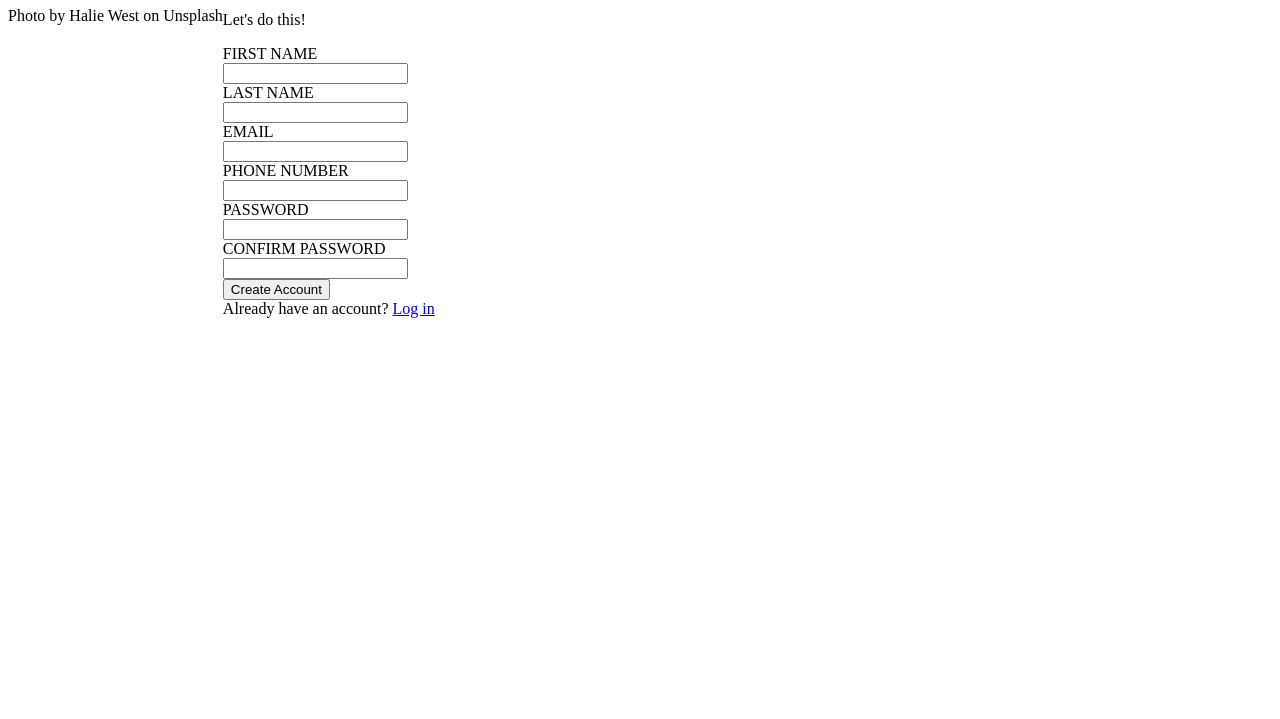
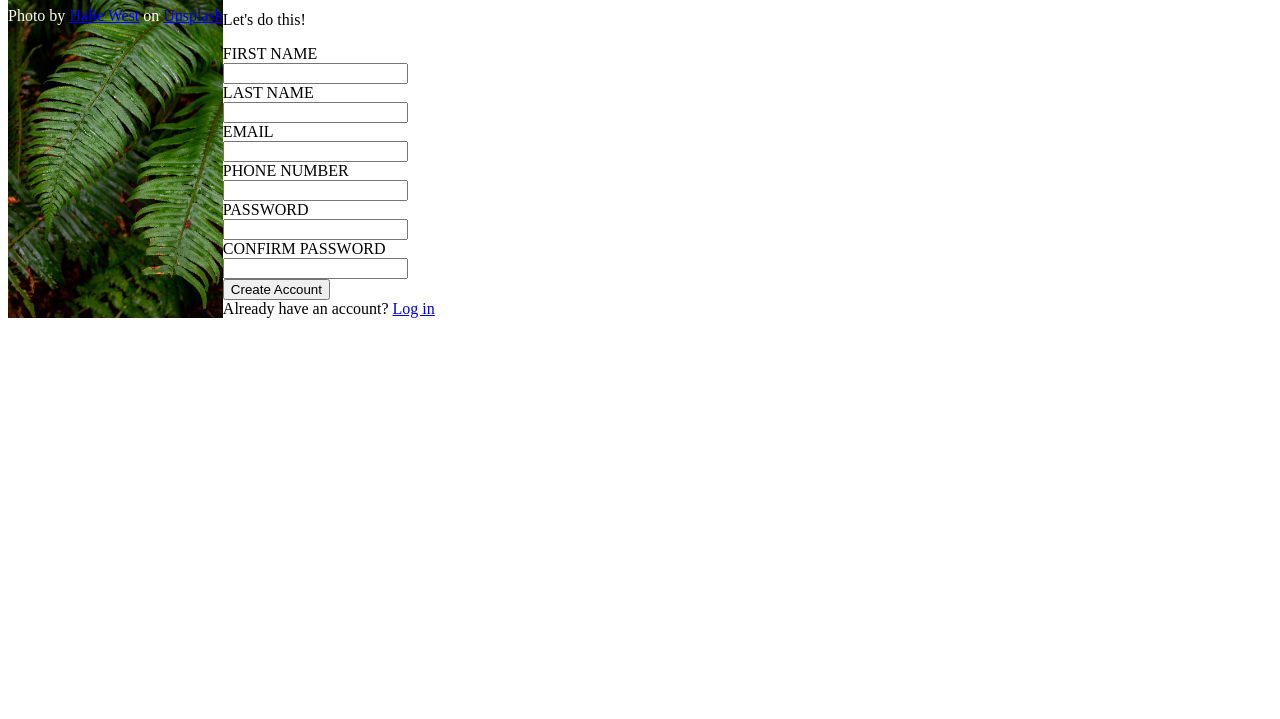
Before and after one commit to nguyenjessev/odin-signup-form, a plain HTML site: page index.html in a window 1280 px wide. Shown: the part 81-800 px from the top of the page. Drawn offline with Linux system fonts and the light colour scheme.

Commit message:
Add background image

```diff
--- a/index.html
+++ b/index.html
@@ -13,7 +13,7 @@
       <h1 class="banner-title">ODIN</h1>
     </div>
     <div class="bg-footer">
-      Photo by Halie West on Unsplash
+      Photo by <a href="https://unsplash.com/photos/25xggax4bSA">Halie West</a> on <a href="https://unsplash.com/">Unsplash</a>
     </div>
   </div>
   <div class="container-right">
--- a/stylesheet.css
+++ b/stylesheet.css
@@ -5,4 +5,6 @@ body {
 .container-left {
   display: flex;
   flex-direction: column;
+  background: center/cover url("bg.jpg");
+  color: white;
 }
```
Also changed, not shown: bg.jpg (added).
